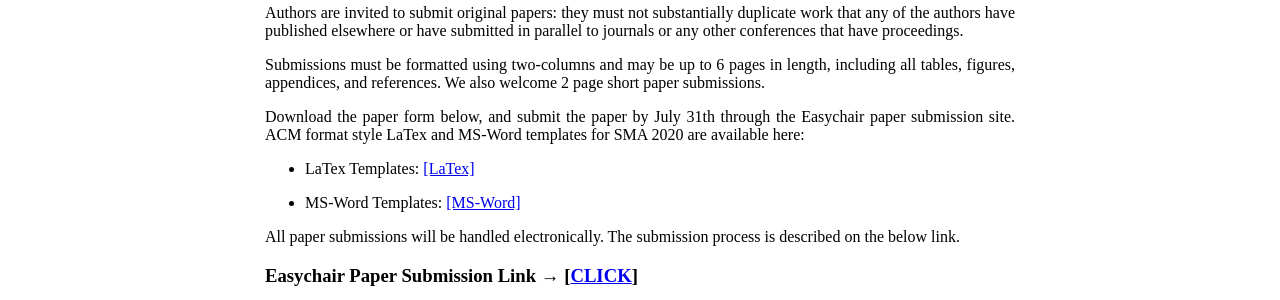
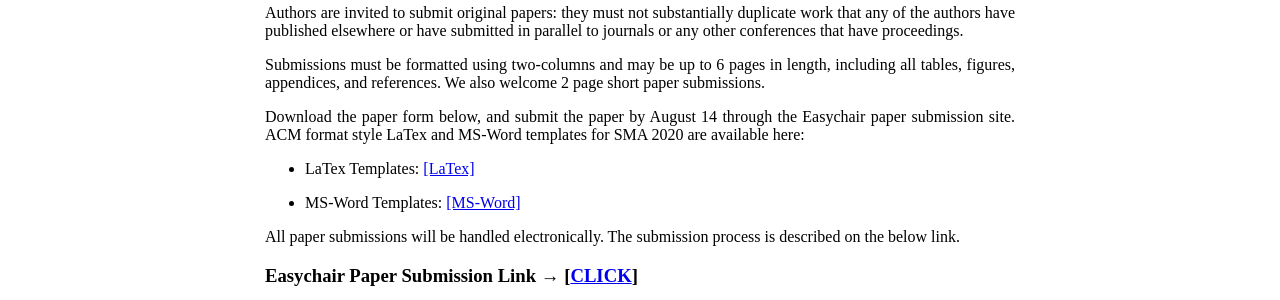
Before and after one commit to icea-conf/sma-2020.github.io, a Jekyll site: the page built from submission/index.html, in a window 1280 px wide. Shown: the part 178-478 px from the top of the page. Built offline with Jekyll 4.4.1, drawn with Linux system fonts in a browser that asks for light colours.

Commit message:
Update index.html

```diff
--- a/submission/index.html
+++ b/submission/index.html
@@ -8,7 +8,7 @@
                <h2 style="color:#0000FF">Submission Guidelines</h2>
                     <p style="text-align: justify">Authors are invited to submit original papers: they must not substantially duplicate work that any of the authors have published elsewhere or have submitted in parallel to journals or any other conferences that have proceedings.</p>
                     <p style="text-align: justify">Submissions must be formatted using two-columns and may be up to 6 pages in length, including all tables, figures, appendices, and references. We also welcome 2 page short paper submissions.</p>
-                    <p style="text-align: justify">Download the paper form below, and submit the paper by July 31th through the Easychair paper submission site. ACM format style LaTex and MS-Word templates for SMA 2020 are available here:</p>
+                    <p style="text-align: justify">Download the paper form below, and submit the paper by August 14 through the Easychair paper submission site. ACM format style LaTex and MS-Word templates for SMA 2020 are available here:</p>
                     <ul>
                          <li><p>LaTex Templates: <a href="https://sma-2020.github.io/template/SMA2020_Latex_Template.zip">[LaTex]</a></p></li>
                          <li><p>MS-Word Templates: <a href="https://sma-2020.github.io/template/SMA2020_Word_Template.zip">[MS-Word]</a></p></li>
```
